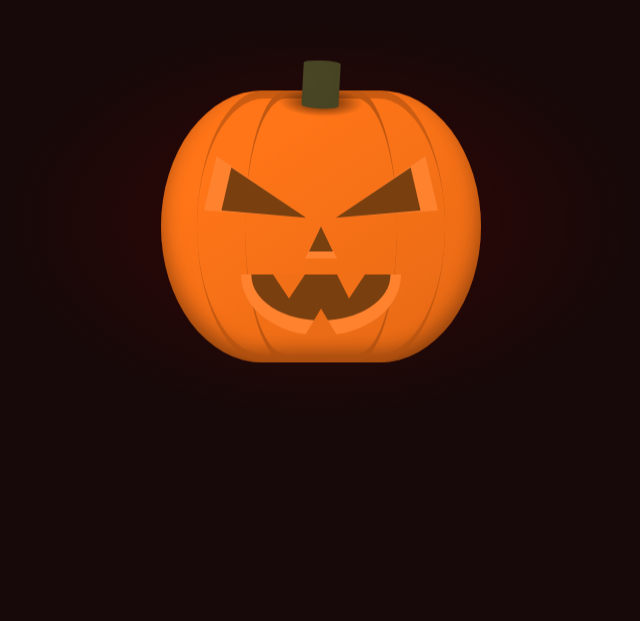
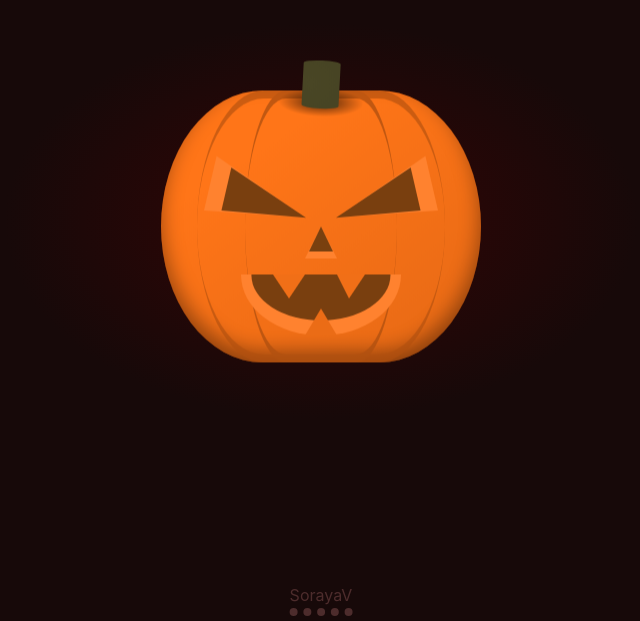
Before and after one commit to sorayav/pumpkin, a plain HTML site: page index.html in a window 1280 px wide. Shown: the part 179-800 px from the top of the page, without its empty margins (319-959 px from the left). Drawn offline with Linux system fonts and the light colour scheme.

Commit message:
Add footer

```diff
--- a/app.js
+++ b/app.js
@@ -48,7 +48,6 @@ function switchOff(animations) {
     document.documentElement.style.setProperty(animation.varName, animation.bodySection["none"]);
   })
 	document.documentElement.style.setProperty("--cursor", cursorL);
-	// pumpkin.style.pointerEvents = "auto";
 
 	return lightOn = false;
 };
--- a/index.html
+++ b/index.html
@@ -18,6 +18,8 @@
     <div class="teeth bottom"></div>
   </div>
 
+
+  <footer><a href="github.com/sorayav" title="SorayaV Github">SorayaV</a></footer>
   <script src="/app.js"></script>
 </body>
 </html>
--- a/styles.scss
+++ b/styles.scss
@@ -452,3 +452,18 @@ html {
 		transform: translateY(0%);
 	}
 }
+
+footer {
+	position: absolute;
+	bottom: 1rem;
+	left: 50%;
+	transform: translate(-50%, 0%);
+
+	a {
+		color: #4d2c2c;
+		font-family: -apple-system, BlinkMacSystemFont, 'Segoe UI', Roboto, Oxygen, Ubuntu, Cantarell, 'Open Sans', 'Helvetica Neue', sans-serif;
+		text-decoration: none;
+		border-bottom: 8px dotted #4d2c2c;
+		padding-bottom: .2rem;
+	}
+}
```
Also changed, not shown: styles.css.
